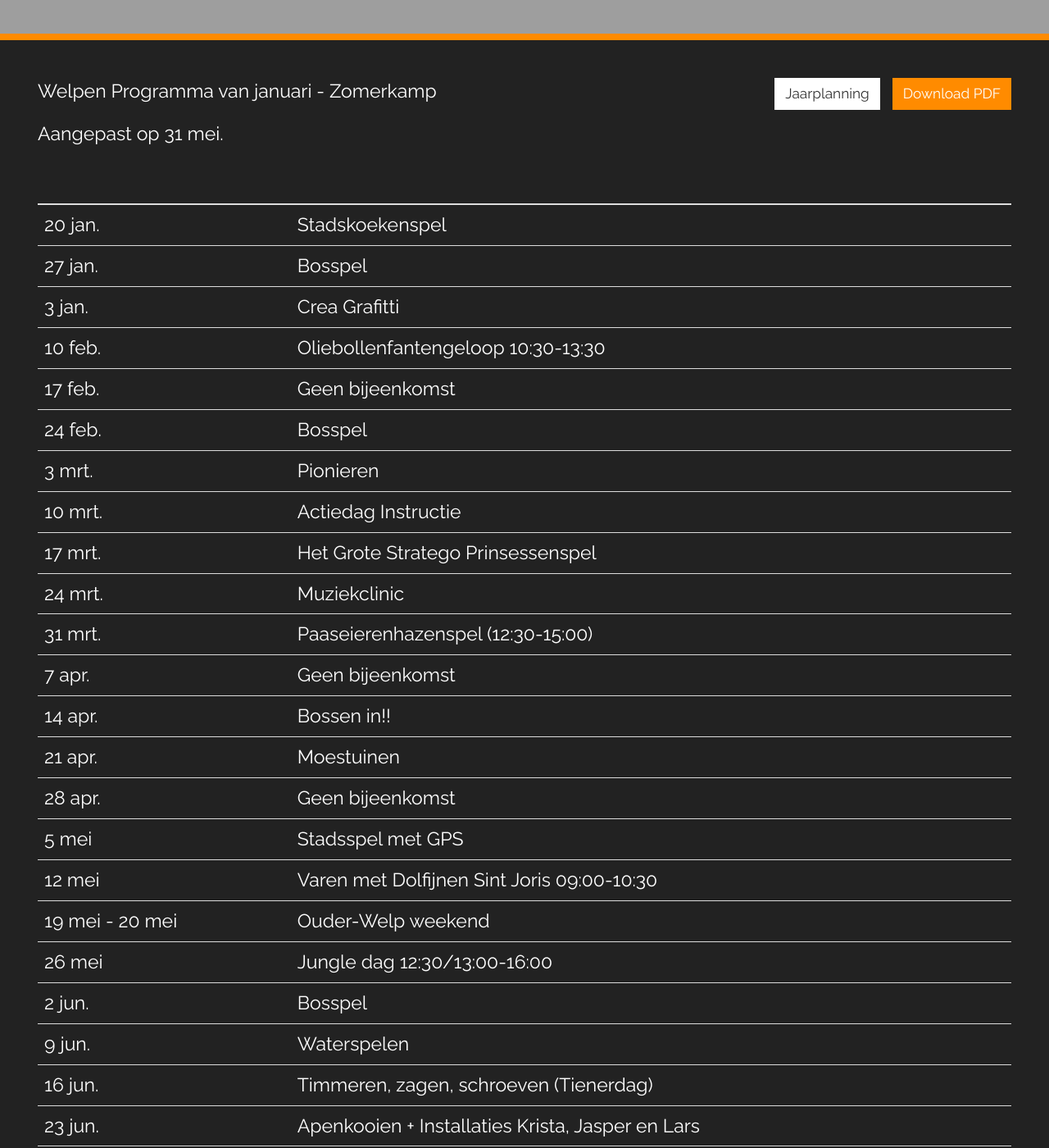
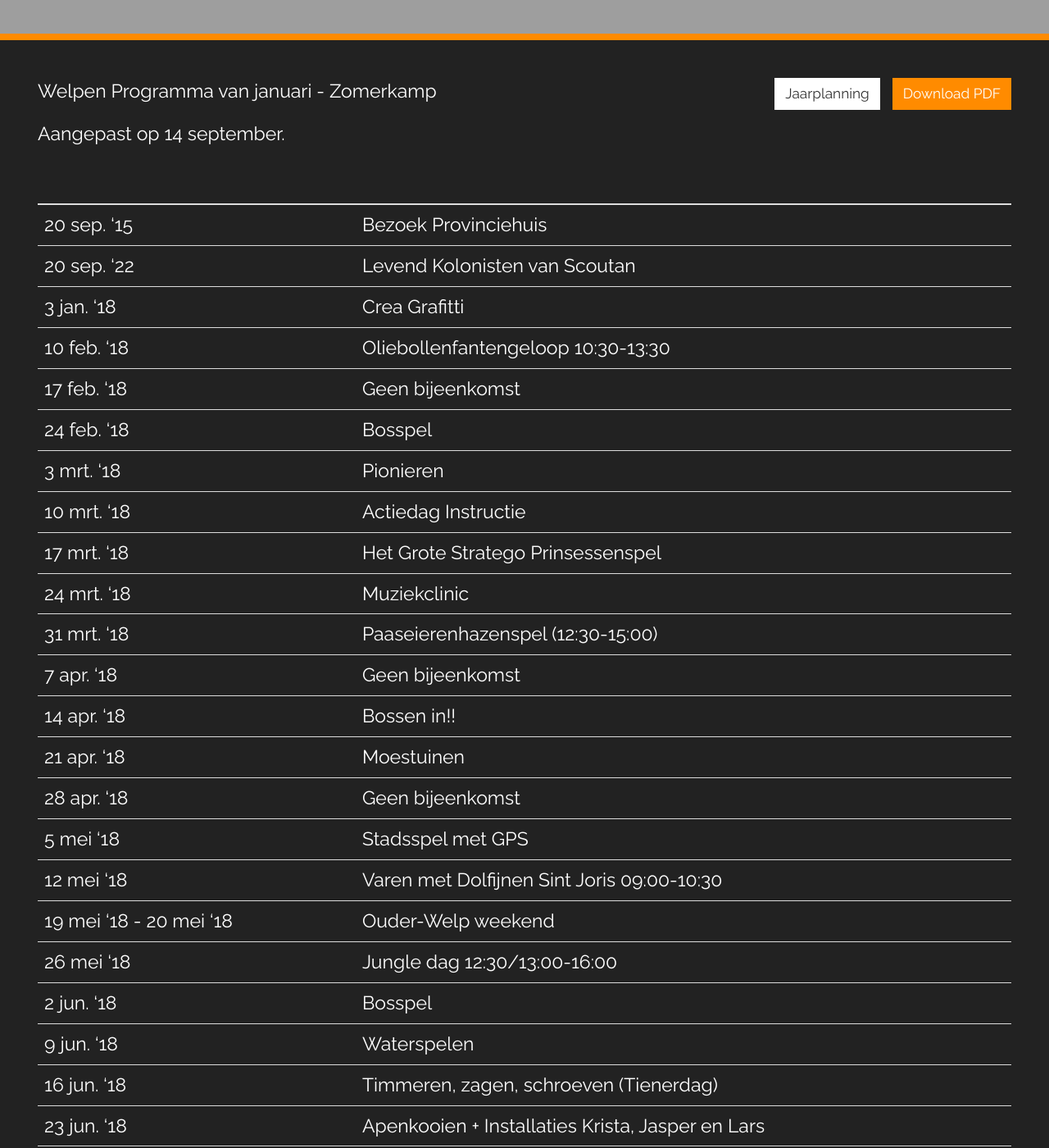
Before and after one commit to nognooitmeegemaakt/website, a Jekyll site: the page built from _agenda/welpen.md, in a window 1280 px wide and 1400 px high, scrolled down 226 px. Shown: the whole window at 82% size. Built offline with Jekyll 4.4.1, drawn with Linux system fonts in a browser that asks for light colours; some web fonts are replaced; some of the changed text lies outside the part shown.

Commit message:
Update welpen.md Agenda through CMS
By Fabrizio Zanin (141.101.77.113)

```diff
--- a/_agenda/welpen.md
+++ b/_agenda/welpen.md
@@ -8,35 +8,35 @@ footer: ""
 
 Welpen Programma van januari - Zomerkamp
 
-Aangepast op 31 mei.
+Aangepast op 14 september.
 
 | | |
 |---|---|
-| 20 jan. | Stadskoekenspel |
-| 27 jan. | Bosspel |
-| 3 jan. | Crea Grafitti |
-| 10 feb. | Oliebollenfantengeloop 10:30-13:30 |
-| 17 feb. | Geen bijeenkomst |
-| 24 feb. | Bosspel |
-| 3 mrt. | Pionieren |
-| 10 mrt. | Actiedag Instructie |
-| 17 mrt. | Het Grote Stratego Prinsessenspel |
-| 24 mrt. | Muziekclinic |
-| 31 mrt. | Paaseierenhazenspel (12:30-15:00) |
-| 7 apr. | Geen bijeenkomst |
-| 14 apr. | Bossen in!! |
-| 21 apr. | Moestuinen |
-| 28 apr. | Geen bijeenkomst |
-| 5 mei | Stadsspel met GPS |
-| 12 mei | Varen met Dolfijnen Sint Joris 09:00-10:30 |
-| 19 mei - 20 mei | Ouder-Welp weekend |
-| 26 mei | Jungle dag 12:30/13:00-16:00 |
-| 2 jun. | Bosspel |
-| 9 jun. | Waterspelen |
-| 16 jun. | Timmeren, zagen, schroeven (Tienerdag) |
-| 23 jun. | Apenkooien + Installaties Krista, Jasper en Lars |
-| 30 jun. | Voorbereiden Zomerkamp |
-| 8 jul. - 14 jul. | Zomerkamp |
+| 20 sep. '15 | Bezoek Provinciehuis |
+| 20 sep. '22 | Levend Kolonisten van Scoutan |
+| 3 jan. '18 | Crea Grafitti |
+| 10 feb. '18 | Oliebollenfantengeloop 10:30-13:30 |
+| 17 feb. '18 | Geen bijeenkomst |
+| 24 feb. '18 | Bosspel |
+| 3 mrt. '18 | Pionieren |
+| 10 mrt. '18 | Actiedag Instructie |
+| 17 mrt. '18 | Het Grote Stratego Prinsessenspel |
+| 24 mrt. '18 | Muziekclinic |
+| 31 mrt. '18 | Paaseierenhazenspel (12:30-15:00) |
+| 7 apr. '18 | Geen bijeenkomst |
+| 14 apr. '18 | Bossen in!! |
+| 21 apr. '18 | Moestuinen |
+| 28 apr. '18 | Geen bijeenkomst |
+| 5 mei '18 | Stadsspel met GPS |
+| 12 mei '18 | Varen met Dolfijnen Sint Joris 09:00-10:30 |
+| 19 mei '18 - 20 mei '18 | Ouder-Welp weekend |
+| 26 mei '18 | Jungle dag 12:30/13:00-16:00 |
+| 2 jun. '18 | Bosspel |
+| 9 jun. '18 | Waterspelen |
+| 16 jun. '18 | Timmeren, zagen, schroeven (Tienerdag) |
+| 23 jun. '18 | Apenkooien + Installaties Krista, Jasper en Lars |
+| 30 jun. '18 | Voorbereiden Zomerkamp |
+| 8 jul. '18 - 14 jul. '18 | Zomerkamp |
 {: .table :}
 
 {{ page.footer }}
```
